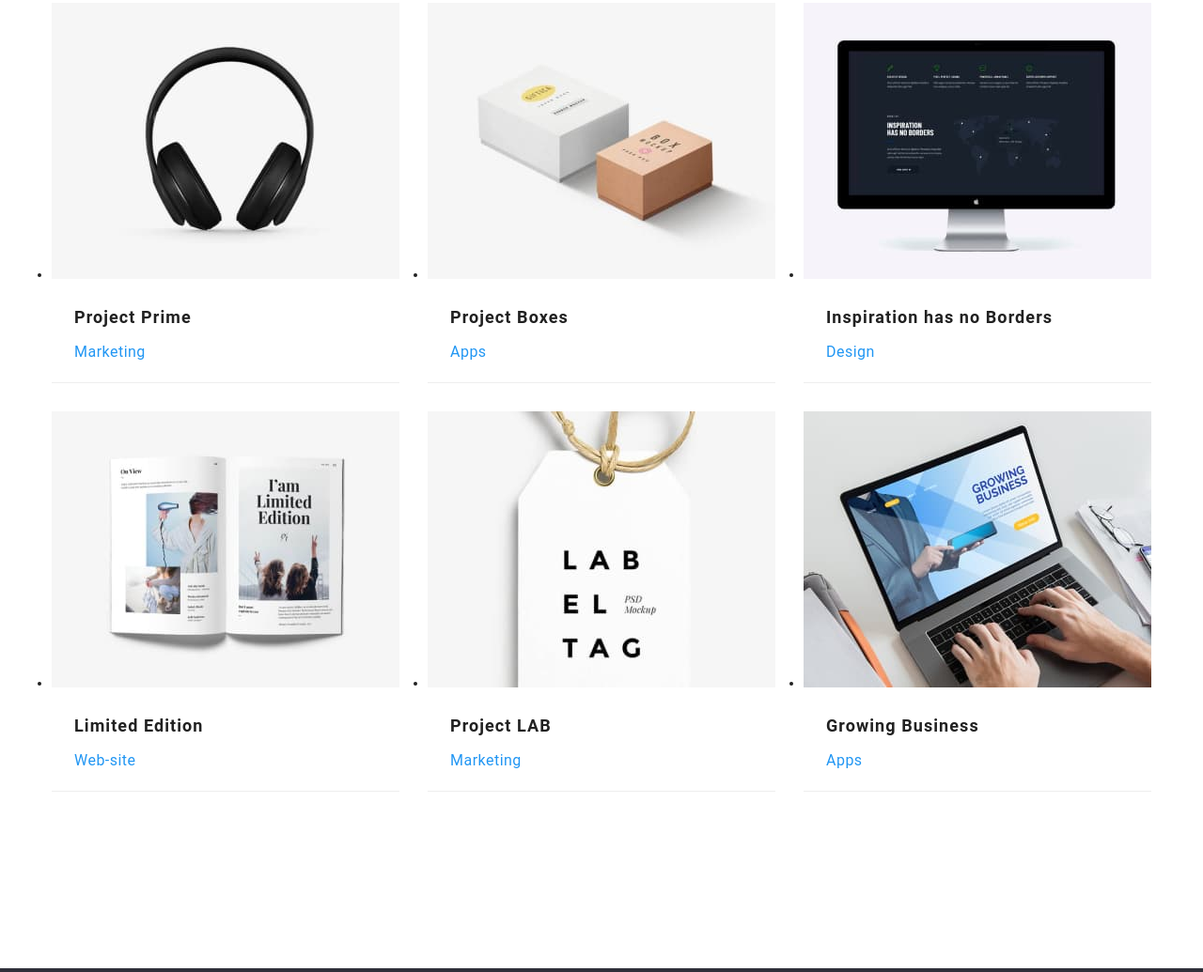
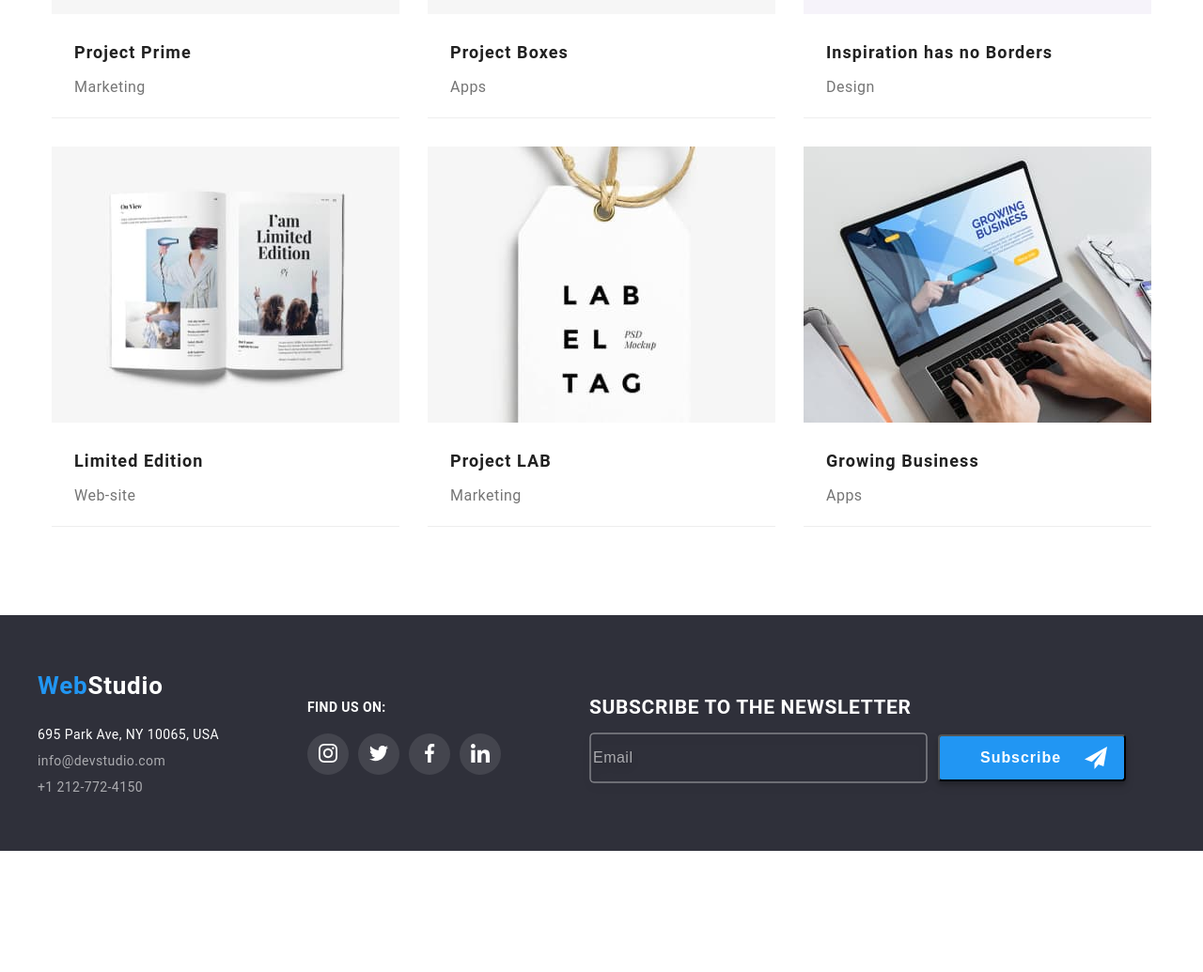
Before and after one commit to Liviu005/goit-markup-hw-07, a plain HTML site: page Portfolio.html in a window 1280 px wide. Shown: the part 992-2027 px from the top of the page at 94% size. After the commit the page ends 1898 px from the top, so only its background shows below. Drawn offline with Linux system fonts and the light colour scheme.

Commit message:
Final incercare1

```diff
--- a/sass/base/_base.scss
+++ b/sass/base/_base.scss
@@ -13,6 +13,12 @@ body {
 	text-decoration: none;
 }
 
+.unstyled-list {
+	list-style: none;
+	margin: 0px;
+	padding: 0px;
+}
+
 .is-hidden {
 	visibility: hidden;
 	opacity: 0;
@@ -24,12 +30,6 @@ body {
 .section {
 	padding: 94px 0px;
 	padding-top: 94px;
-}
-
-.unstyled-list {
-	list-style: none;
-	margin: 0px;
-	padding: 0px;
 }
 
 .section--header {
--- a/sass/components/_index-modal.scss
+++ b/sass/components/_index-modal.scss
@@ -1,10 +1,25 @@
 @import"../utils/vars" ;
 
-$color_2: #2196F3;
-$color_3: #757575;
-$color_5: rgba(117, 117, 117, 0.5);
-$color_4: #FFFFFF;
-$border-color_2: #2196F3;
+
+.modal {
+	background: rgba(0, 0, 0, 0.2);
+	position: absolute;
+	width: 100%;
+	height: 100%;
+	z-index: 99;
+	display: flex;
+	justify-content: center;
+	align-items: center;
+	transition: opacity 250ms cubic-bezier(0.4, 0, 0.2, 1);
+}
+
+.is-hidden {
+	visibility: hidden;
+	opacity: 0;
+	transform: scale(0,1);
+	pointer-events: none;
+	transition: opacity 250ms cubic-bezier(0.4, 0, 0.2, 1);
+}
 
 .modal__span-terms {
 	color: $color_2;
@@ -81,7 +96,7 @@ $border-color_2: #2196F3;
 	input[type="checkbox"] {
 		&:checked+.modal__replace-checkbox {
 			background: #2196F3;
-			border-color: $border-color_2;
+			border-color: $border-color_1;
 			svg {
 				opacity: 1;
 			}
--- a/sass/components/_page-footer.scss
+++ b/sass/components/_page-footer.scss
@@ -1,4 +1,5 @@
 @import"../utils/vars" ;
+@import"../base/base" ;
 
 .page-footer {
 	background: #2F303A;
@@ -150,3 +151,38 @@ ul.section__informations-of-contact {
 	fill: #fff;
 	padding-left: 25px;
 }
+
+.email-footer {
+	position: relative;
+	font-weight: 400;
+	font-size: 16px;
+	line-height: 20px;
+	display: flex;
+	align-items: center;
+	letter-spacing: 0.03em;
+	color: $color_7;
+	width: 358px;
+	height: 50px;
+	border: 1px solid rgba(255, 255, 255, 0.3);
+	filter: drop-shadow(0px 4px 4px rgba(0, 0, 0, 0.15));
+	border-radius: 4px;
+	input[type="email"] {
+		width: inherit;
+		height: inherit;
+		background: transparent;
+		border: 1px solid rgba(255, 255, 255, 0.3);
+		filter: drop-shadow(0px 4px 4px rgba(0, 0, 0, 0.15));
+		border-radius: 4px;
+	}
+	input {
+		&::placeholder {
+			font-weight: 400;
+			font-size: 16px;
+			line-height: 20px;
+			display: flex;
+			align-items: center;
+			letter-spacing: 0.03em;
+			color: $color_7;
+		}
+	}
+}
--- a/sass/components/_page-header.scss
+++ b/sass/components/_page-header.scss
@@ -4,6 +4,21 @@
 .header--border {
 	border-bottom: 1px solid #ECECEC;
 }
+
+.link{
+    color: #212121;
+    text-decoration: none;
+}
+
+.section {
+	padding: 94px 0px;
+	padding-top: 94px;
+}
+
+.section--header {
+	padding: 0px;
+}
+
 .section__page--header {
 	background-color: $background-color_1;
 	display: flex;
@@ -41,11 +56,13 @@
 		text-decoration: none;
 	}
 }
+
 .section__navigation--list--item {
 	a {
 		transition: color 250ms cubic-bezier(0.4, 0, 0.2, 1);
 	}
 }
+
 .section__navigation--link {
 	letter-spacing: 0.02em;
 	color: $color_1;
--- a/sass/components/_portfolio.scss
+++ b/sass/components/_portfolio.scss
@@ -18,7 +18,7 @@
 	padding: 6px 22px;
 	transition: box-shadow 250ms cubic-bezier(0.4, 0, 0.2, 1);
 	&:hover {
-		color: $color_1;
+		color: $color_4;
 		background: #2196F3;
 		border: none;
 		box-shadow: 0px 3px 1px rgba(0, 0, 0, 0.1), 0px 1px 2px rgba(0, 0, 0, 0.08), 0px 2px 2px rgba(0, 0, 0, 0.12);
@@ -90,7 +90,7 @@
 	font-size: 18px;
 	line-height: 28px;
 	letter-spacing: 0.03em;
-	color: $color_1;
+	color: $color_4;
 	padding: 64px 24px 91px 24px;
 }
 .section__container-title {
@@ -108,7 +108,7 @@
 	font-size: 16px;
 	line-height: 30px;
 	letter-spacing: 0.03em;
-	color: $color_2;
+	color: $color_3;
 	padding: 0px 24px 20px;
 	position: relative;
 	z-index: 1;
```
Also changed, not shown: index.html (+12 -12 lines), css/main.css, 1 other file.
